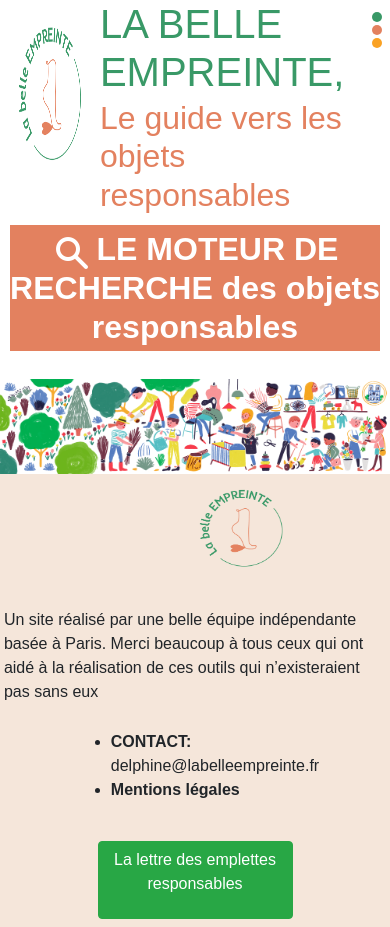
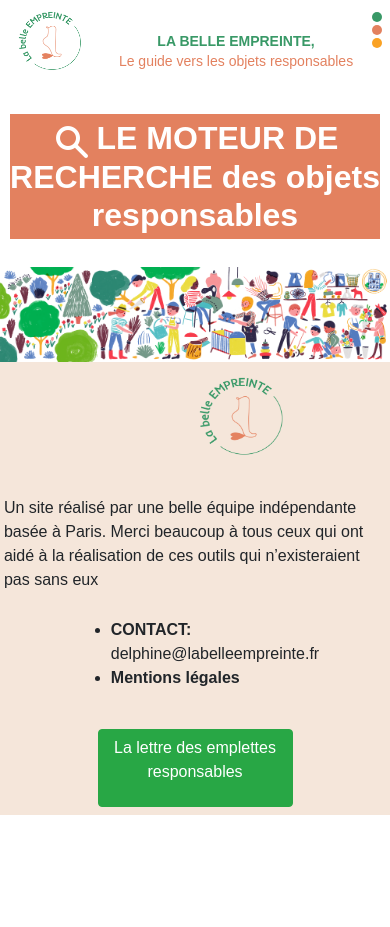
Before and after one commit to WildCodeSchool/Paris-0919-P3-front-LaBelleEmpreinte, a React (Create React App) app: page / in a window 390 px wide. After the commit the page ends 844 px from the top, so only its background shows below. Built offline with nearby package versions, Linux system fonts and the light colour scheme; a web font is replaced by a local one.

Commit message:
title repaired

```diff
--- a/src/components/screen/CSS/Header.css
+++ b/src/components/screen/CSS/Header.css
@@ -35,7 +35,6 @@
   margin-top: 37px;
 }
 
-
 .header_mainTitle {
   font-weight: bold;
   display: flex;
@@ -53,6 +52,13 @@
 /* VERSION MOBILE */
 
 @media screen and (max-width: 770px){
+
+.header_mainTitle h1{
+  font-size: 14px;
+  font-weight: bold;
+  text-align: center;
+  line-height: 1.2;
+}
 
 .header_titleAndBurger {
   display: flex;
@@ -75,7 +81,8 @@
     font-family: "Montserrat", arial;
     padding-bottom: 0em;
     margin: -17px 0em;
-    font-size: 32px; }
+    font-size: 14px;
+  text-align: center; }
 
   .header_main h3 {
   color: white;
```
